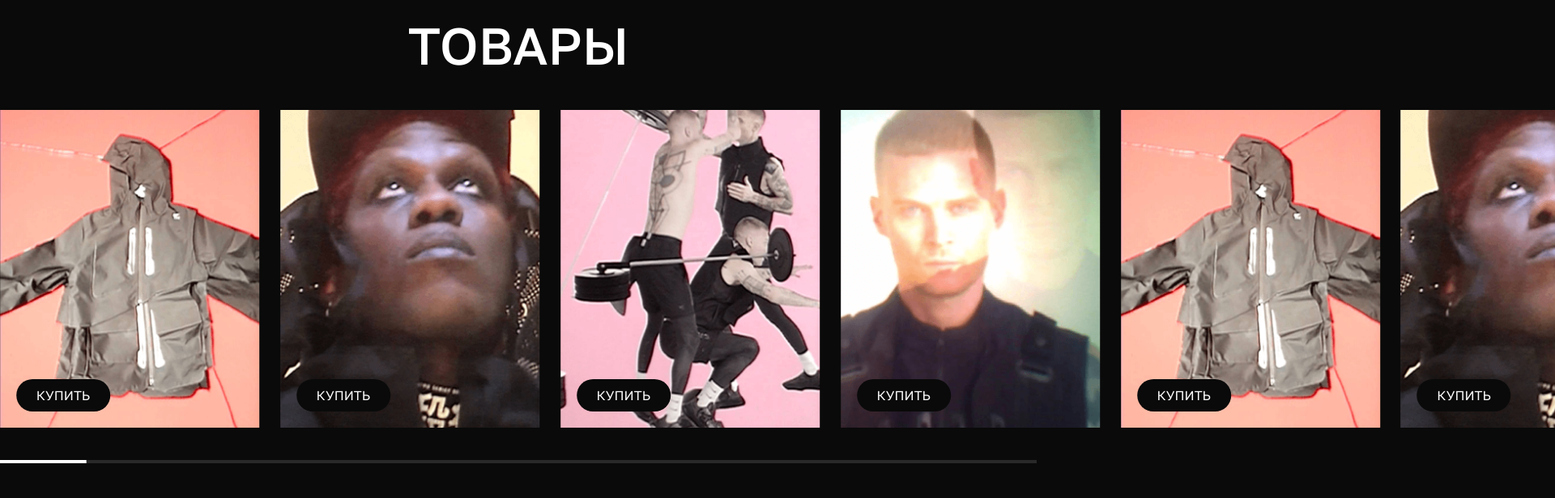
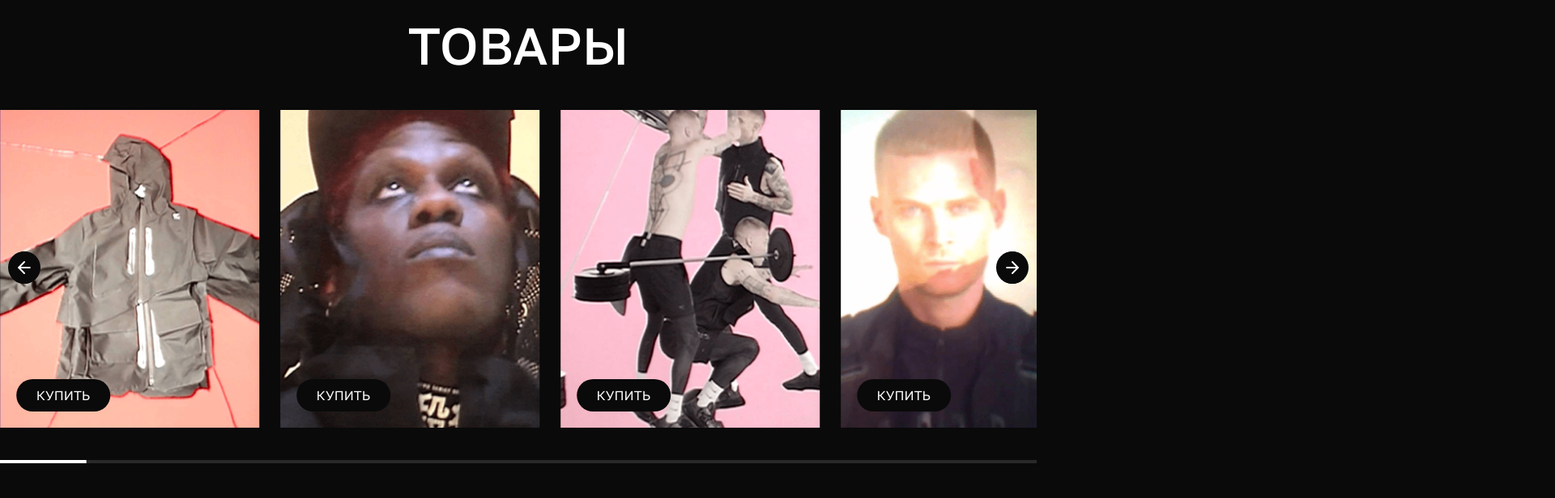
Before and after one commit to YanSamoilov/nike, a plain HTML site: page index.html in a window 1280 px wide. Shown: the part 2220-2836 px from the top of the page at 81% size, 1920 px wide, since content can reach past the window. Drawn offline with nearby package versions, Linux system fonts and the light colour scheme.

Commit message:
fix swiper to 7v

```diff
--- a/index.html
+++ b/index.html
@@ -53,7 +53,7 @@
     </section>
     <section class="products page__section">
       <h2 class="products__title section-title" id="products-anchor">Товары</h2>
-      <div class="swiper-container" id="products-swiper-container">
+      <div class="swiper" id="products-swiper-container">
         <div class="swiper-wrapper" id="products-swiper-wrapper">
         </div>
         <div class="products__swiper-button swiper-button-next"></div>
```
